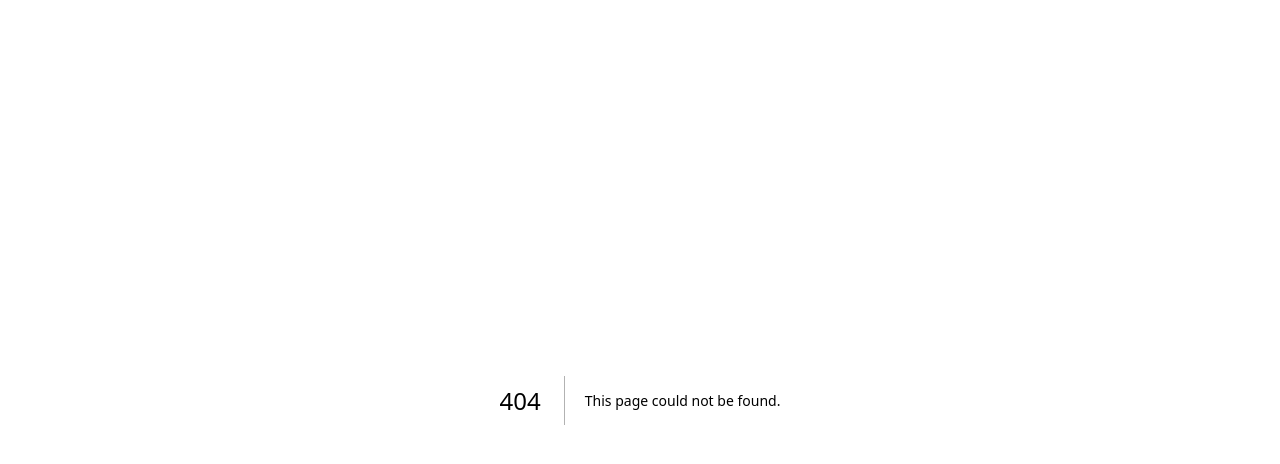
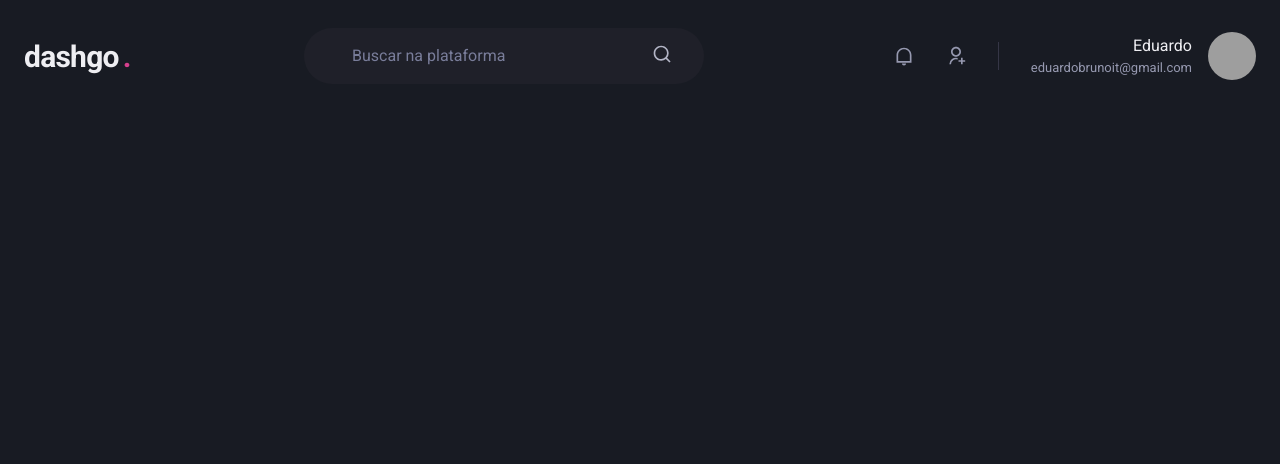
Before and after one commit to eduardojigub/ignite-dashgo, a Next.js app: page /dashboard in a window 1280 px wide. Before the commit this address had no page. Shown: the top 464 px of the page. Built offline with nearby package versions, Linux system fonts and the light colour scheme; grey boxes are pictures that could not be loaded.

Commit message:
feat: creating Header component on dashboard

```diff
--- a/package.json
+++ b/package.json
@@ -22,6 +22,7 @@
     "next": "13.3.0",
     "react": "18.2.0",
     "react-dom": "18.2.0",
+    "react-icons": "^4.8.0",
     "typescript": "5.0.4"
   }
 }
--- /dev/null
+++ b/src/components/Header.tsx
@@ -0,0 +1,79 @@
+import { Flex, Text, Input, Icon, HStack, Box, Avatar } from '@chakra-ui/react';
+import {
+  RiSearchLine,
+  RiNotificationLine,
+  RiUserAddLine,
+} from 'react-icons/ri';
+export function Header() {
+  return (
+    <Flex
+      as="header"
+      w="100%"
+      maxWidth={1480}
+      h="20"
+      mx="auto"
+      mt="4"
+      align="center"
+      px="6"
+    >
+      <Text fontSize="3xl" fontWeight="bold" letterSpacing="tight" w="64">
+        dashgo
+        <Text as="span" ml={1} color="pink.500">
+          .
+        </Text>
+      </Text>
+
+      <Flex
+        as="label"
+        flex="1"
+        py="4"
+        px="8"
+        ml="6"
+        maxWidth={400}
+        alignSelf="center"
+        color="gray.200"
+        position="relative"
+        bg="gray.800"
+        borderRadius="full"
+      >
+        <Input
+          color="gray.50"
+          variant="unstyled"
+          px="4"
+          mr="4"
+          placeholder="Buscar na plataforma"
+          _placeholder={{ color: 'gray.400' }}
+        />
+        <Icon as={RiSearchLine} fontSize="20" />
+      </Flex>
+      <Flex align="center" ml="auto">
+        <HStack
+          spacing="8"
+          mx="8"
+          pr="8"
+          py="1"
+          color="gray.300"
+          borderRightWidth={1}
+          borderColor="gray.700"
+        >
+          <Icon as={RiNotificationLine} fontSize="20" />
+          <Icon as={RiUserAddLine} fontSize="20" />
+        </HStack>
+
+        <Flex align="center">
+          <Box mr="4" textAlign="right">
+            <Text>Eduardo</Text>
+            <Text color="gray.300" fontSize="small">
+              eduardobrunoit@gmail.com
+            </Text>
+          </Box>
+          <Avatar
+            size="md"
+            name="Eduardo Bruno"
+            src="http://github.com/eduardojigub.png"
+          />
+        </Flex>
+      </Flex>
+    </Flex>
+  );
+}
--- /dev/null
+++ b/src/pages/dashboard.tsx
@@ -0,0 +1,5 @@
+import { Header } from '@/components/Header';
+
+export default function Dashboard() {
+  return <Header />;
+}
--- a/src/pages/index.tsx
+++ b/src/pages/index.tsx
@@ -1,7 +1,7 @@
 import { Input } from '@/components/Form/Input';
 import { Flex, Button, Stack } from '@chakra-ui/react';
 
-export default function Home() {
+export default function SignIn() {
   return (
     <Flex w="100vw" h="100vh" alignItems="center" justifyContent="center">
       <Flex
```
Also changed, not shown: 1 other file (tests, documents, lock files or other folders).
